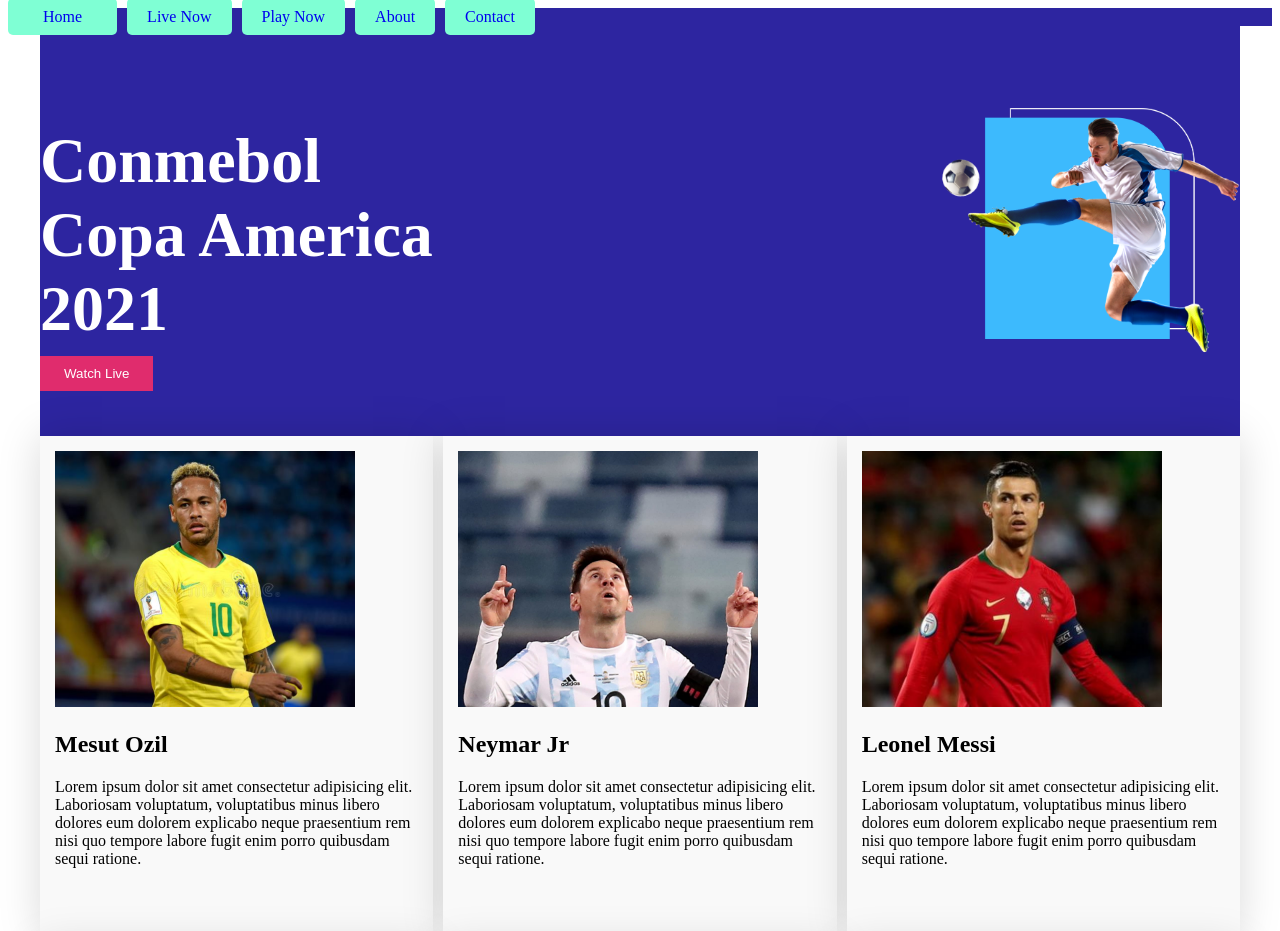
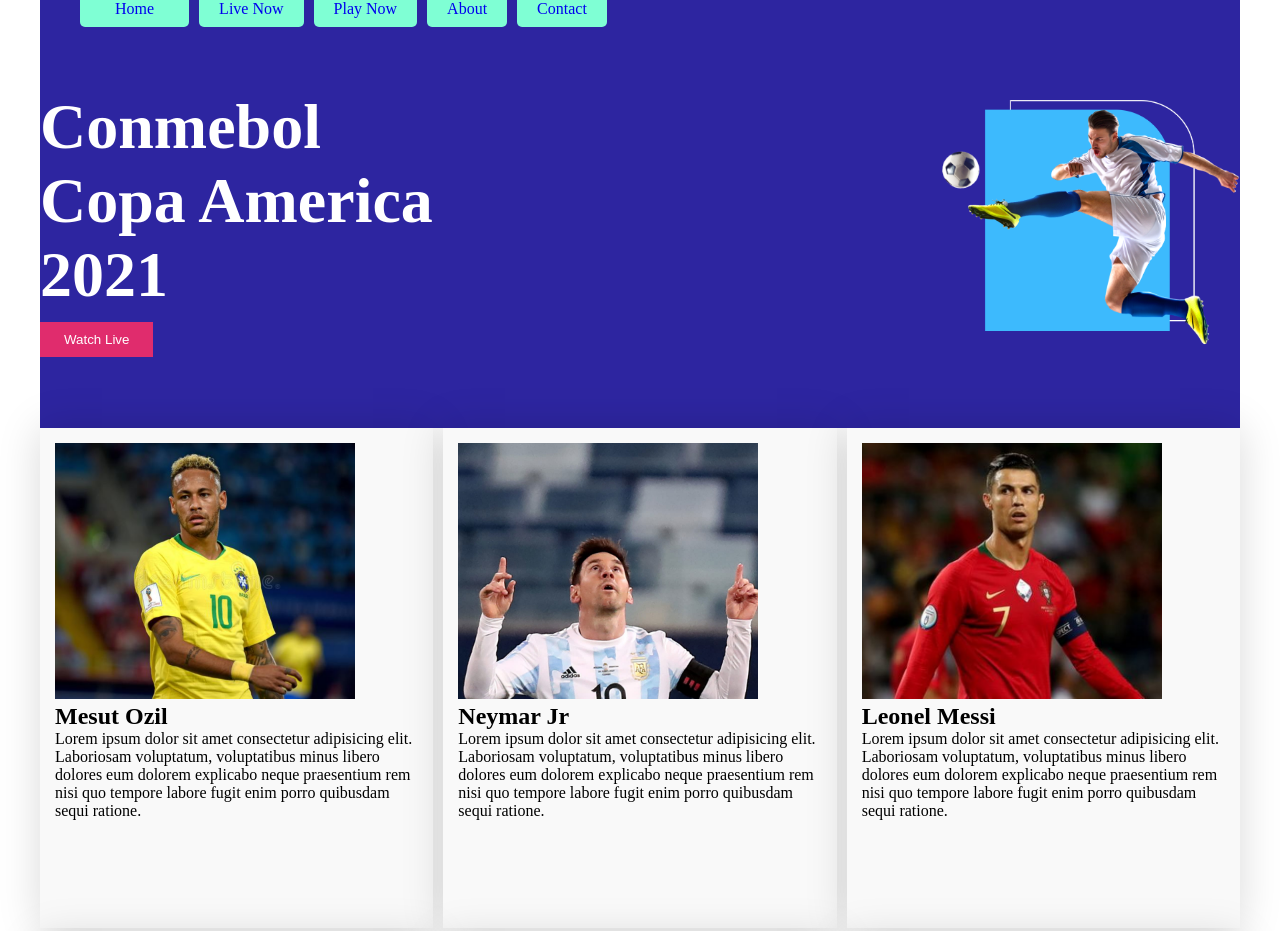
Before and after one commit to abdullah-al-mohammad/responsive-football, a plain HTML site: page index.html in a window 1280 px wide. Shown: the top 931 px of the page. Drawn offline with Linux system fonts and the light colour scheme.

Commit message:
header container add

```diff
--- a/css/style.css
+++ b/css/style.css
@@ -1,4 +1,7 @@
 /* global part */
+*{
+    margin: 0px;
+}
 .container{
     width: 1200px;
     margin-left: auto;
@@ -28,11 +31,12 @@
 /* header part */
 nav{
     background-color: #2D25A0;
+    padding: auto;
 }
 #home{
     background-color: aquamarine;
+    margin-right: 10px;
     padding: 10px 35px;
-    margin-right: 10px;
     border-radius: 5px;
 }
 #live{
--- a/index.html
+++ b/index.html
@@ -8,15 +8,15 @@
     <link rel="stylesheet" href="./css/style.css">
 </head>
 <body>
-    <header>
+    <header class="container">
         <nav>
-            <div class="d-flex">
+            <ul class="d-flex">
                 <li><a id="home" href="#Home">Home</a></li>
                 <li><a id="live" href="#Live Now">Live Now</a></li>
                 <li><a id="play" href="#play Now">Play Now</a></li>
                 <li><a id="about" href="#About">About</a></li>
                 <li><a id="contact" href="Contact">Contact</a></li>
-            </div>
+            </ul>
         </nav>
     </header>
     <main>
```
